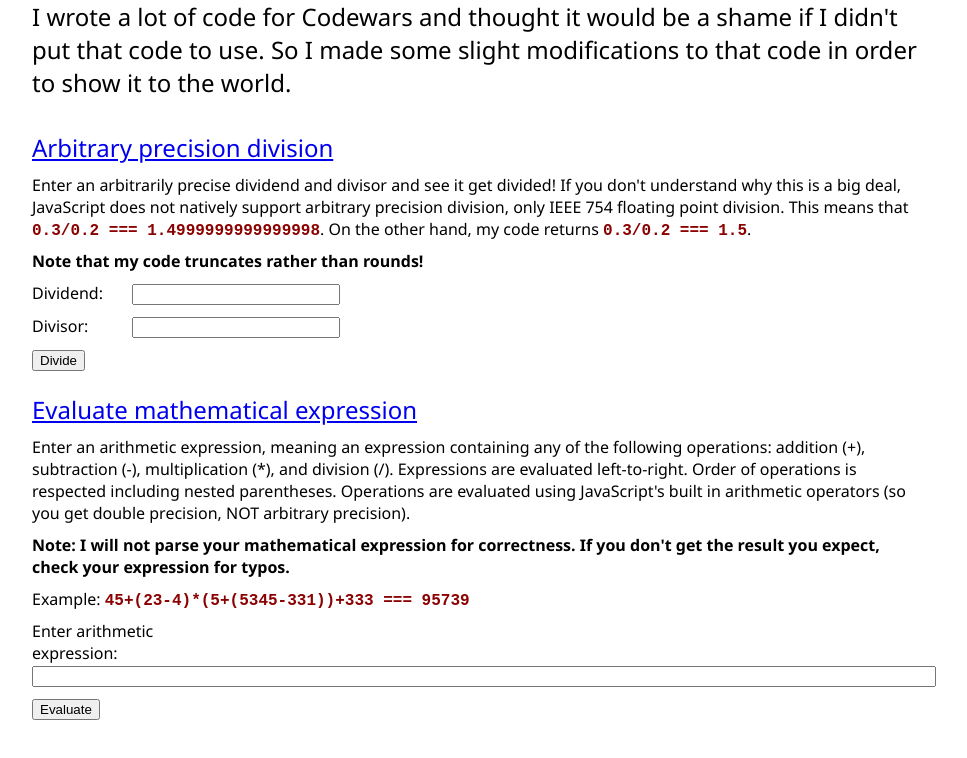
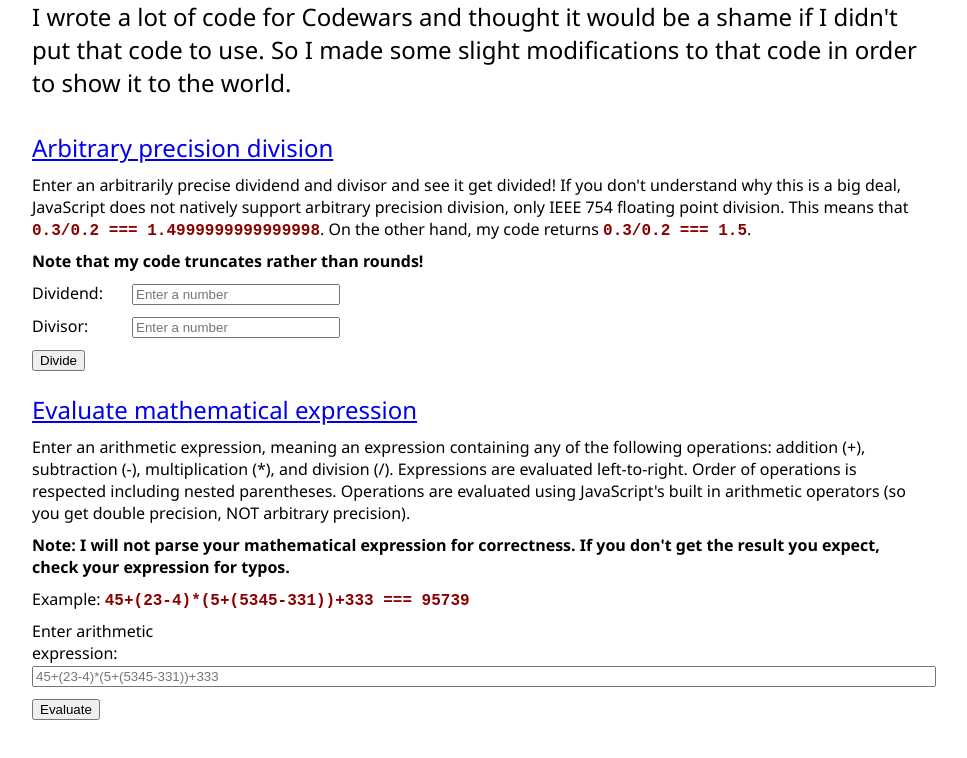
Before and after one commit to chuynh18/codewars, a plain HTML site: page index.html in a window 1280 px wide. Shown: the whole page, without its empty margins (160-1127 px from the left). Drawn offline with Linux system fonts and the light colour scheme.

Commit message:
added placeholders to text entry boxes for index.html

```diff
--- a/index.html
+++ b/index.html
@@ -12,11 +12,11 @@
       <div>Enter an arbitrarily precise dividend and divisor and see it get divided!  If you don't understand why this is a big deal, JavaScript does not natively support arbitrary precision division, only IEEE 754 floating point division.  This means that <span class="mono">0.3/0.2 === 1.4999999999999998</span>.  On the other hand, my code returns <span class="mono">0.3/0.2 === 1.5</span>.</div>
       <div><strong>Note that my code truncates rather than rounds!</strong></div>
       <div class="inputLine" id="dividendLine">
-         <span class="inputTitle">Dividend:</span><input type="text" name="dividend" id="dividend">
+         <span class="inputTitle">Dividend:</span><input type="text" name="dividend" id="dividend" placeholder="Enter a number">
       </div>
       <div id="quotient"></div>
       <div class="inputLine" id="divisorLine">
-         <span class="inputTitle">Divisor:</span><input type="text" name="divisor" id="divisor">
+         <span class="inputTitle">Divisor:</span><input type="text" name="divisor" id="divisor" placeholder="Enter a number">
       </div>
       <button id="divide" onclick="clickDivide();">Divide</button><br><br>
 
@@ -25,7 +25,7 @@
       <div><strong>Note:  I will not parse your mathematical expression for correctness.  If you don't get the result you expect, check your expression for typos.</strong></div>
       <div>Example:  <span class="mono">45+(23-4)*(5+(5345-331))+333 === 95739</span></div>
       <div class="inputLine">
-         <span class="inputTitle" id="expressionLine">Enter arithmetic expression:</span><input type="text" name="expression" id="expression">
+         <span class="inputTitle" id="expressionLine">Enter arithmetic expression:</span><input type="text" name="expression" id="expression" placeholder="45+(23-4)*(5+(5345-331))+333">
       </div>
       <button id="evaluate" onclick="evalExpression();">Evaluate</button><br><br>
       <div id="expressionResult"></div>
```
